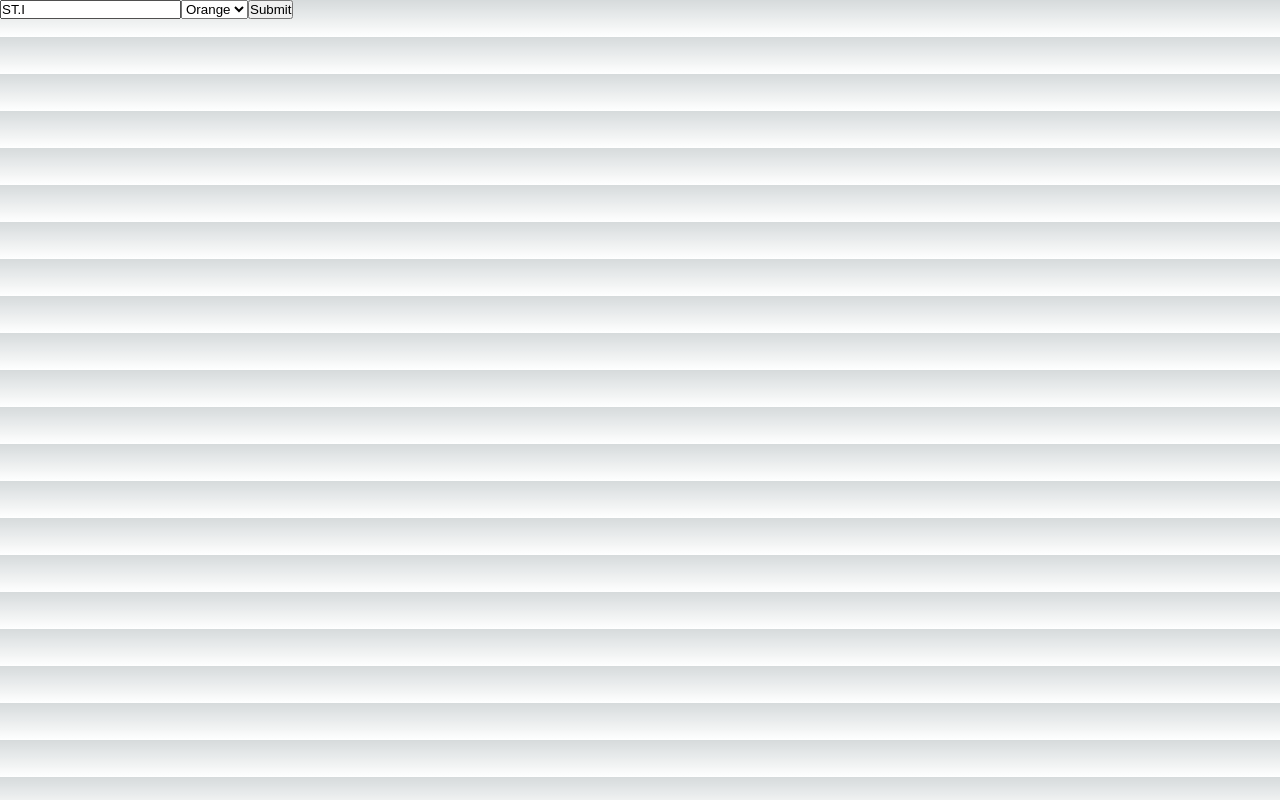
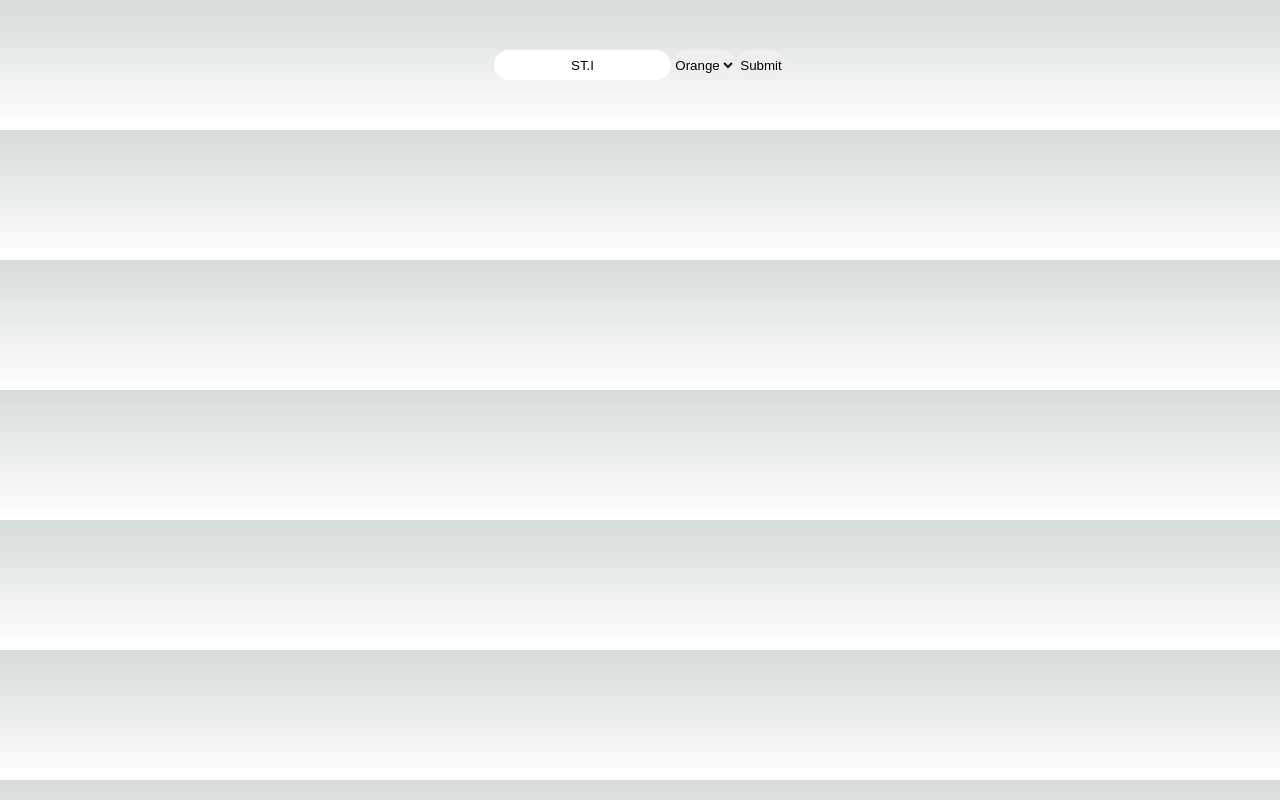
Before and after one commit to guilhermetamega/vercelOG, a Next.js app in the folder og-project/: page / in a window 1280 px wide. Built offline with nearby package versions, Linux system fonts and the light colour scheme.

Commit message:
Improving selector

```diff
--- a/og-project/pages/index.tsx
+++ b/og-project/pages/index.tsx
@@ -29,15 +29,39 @@ export default function Home() {
   ];
 
   return (
-    <>
-      <form onSubmit={handleSubmit}>
+    <div
+      style={{
+        display: "flex",
+        justifyContent: "center",
+        alignItems: "center",
+        flexDirection: "column",
+        flexWrap: "nowrap",
+      }}
+    >
+      <form onSubmit={handleSubmit} style={{ margin: 50, display: "flex" }}>
         <input
           type="text"
           name="text"
           value={text}
           onChange={(e) => setText(e.target.value)}
+          style={{
+            height: 30,
+            borderRadius: "2rem",
+            borderStyle: "none",
+            textAlign: "center",
+          }}
         />
-        <select name="theme" id="theme" onChange={handleThemeChange}>
+        <select
+          name="theme"
+          id="theme"
+          onChange={handleThemeChange}
+          style={{
+            height: 30,
+            borderRadius: "2rem",
+            borderStyle: "none",
+            textAlign: "center",
+          }}
+        >
           {themes.map((theme) => (
             <option key={theme[0]} value={theme[0]}>
               {theme[0]}
@@ -45,9 +69,19 @@ export default function Home() {
           ))}
         </select>
 
-        <button type="submit">Submit</button>
+        <button
+          type="submit"
+          style={{
+            height: 30,
+            width: 50,
+            borderRadius: "2rem",
+            borderStyle: "none",
+          }}
+        >
+          Submit
+        </button>
       </form>
       <img src={imageUri} />
-    </>
+    </div>
   );
 }
```
